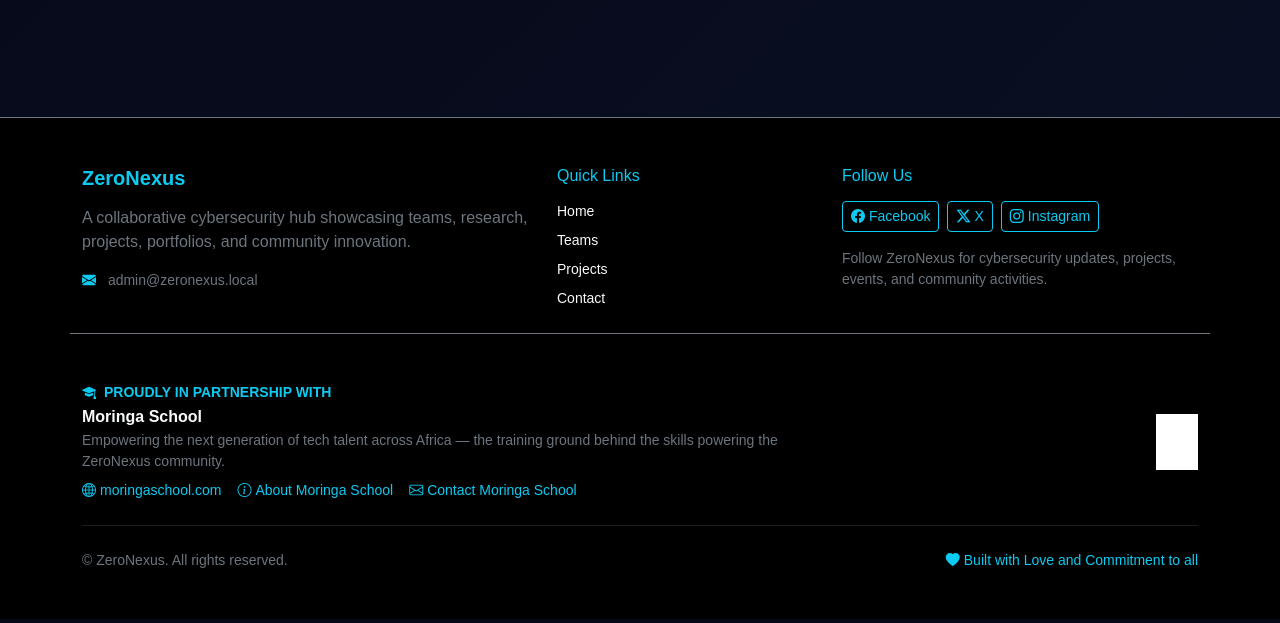
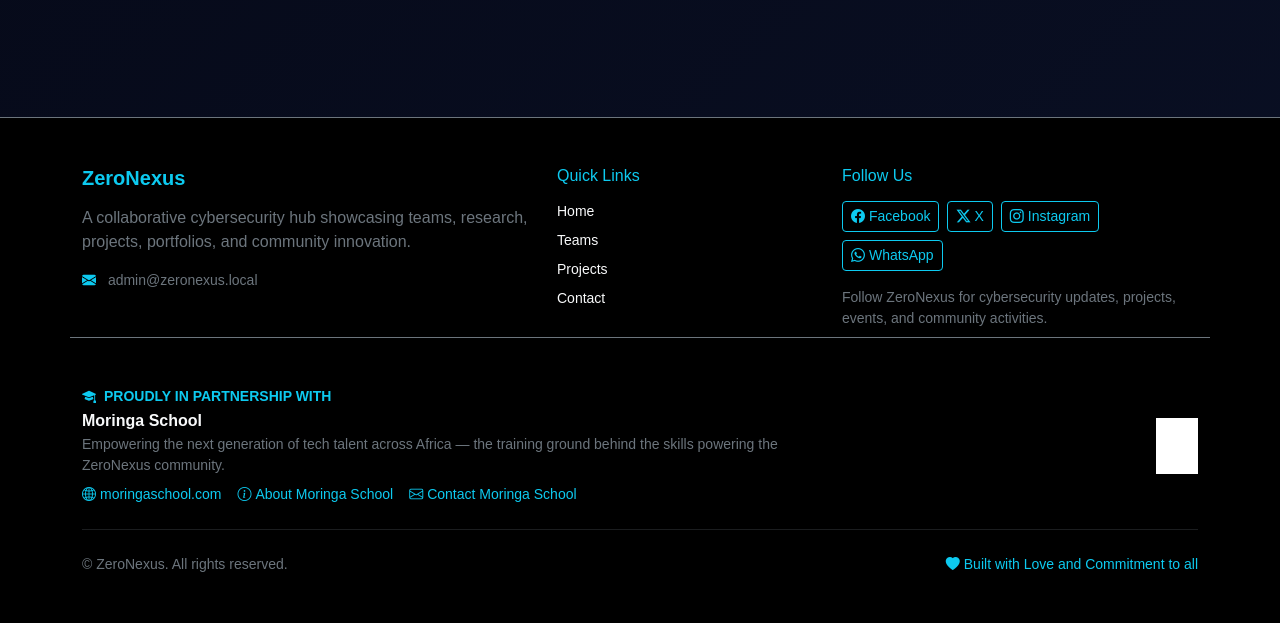
Before and after one commit to g4-star/ZERONEXUS, a Flask app: page / in a window 1280 px wide. Shown: the part 788-1411 px from the top of the page. Run offline with Flask 3, Linux system fonts and the light colour scheme.

Commit message:
Add whatsaa link

```diff
--- a/app/templates/base.html
+++ b/app/templates/base.html
@@ -195,6 +195,13 @@
                         <i class='bi bi-instagram me-1'></i>Instagram
                     </a>
 
+                    <a href='https://chat.whatsapp.com/FRPLqgDgE60CL2bdEREhXd?s=cl&p=a&ilr=0'
+                       target='_blank'
+                       rel='noopener'
+                       class='btn btn-outline-info btn-sm'>
+                        <i class='bi bi-whatsapp me-1'></i>WhatsApp
+                    </a>
+
                 </div>
 
                 <p class='small text-secondary mb-0'>
```
